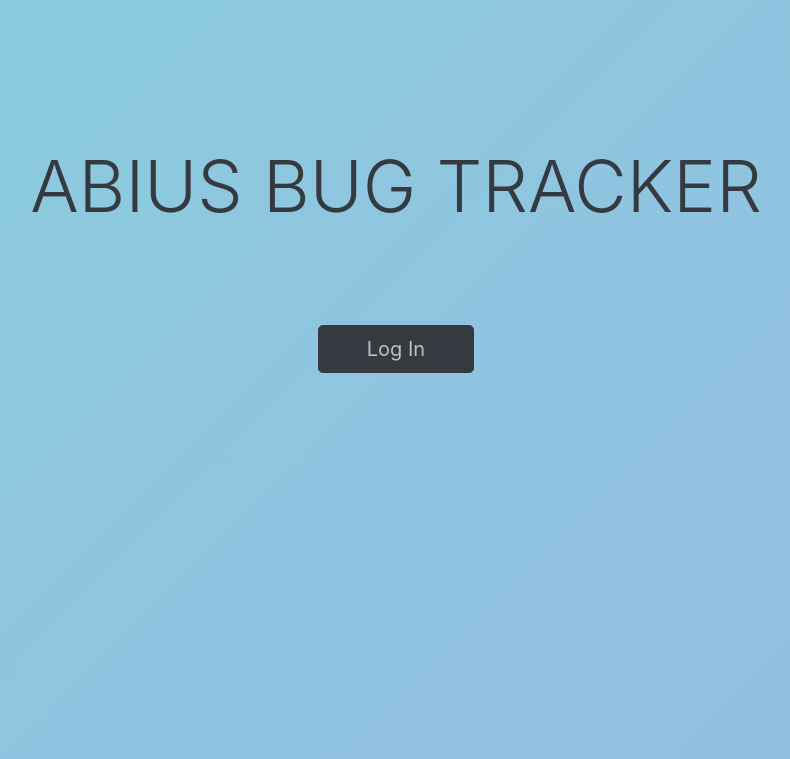
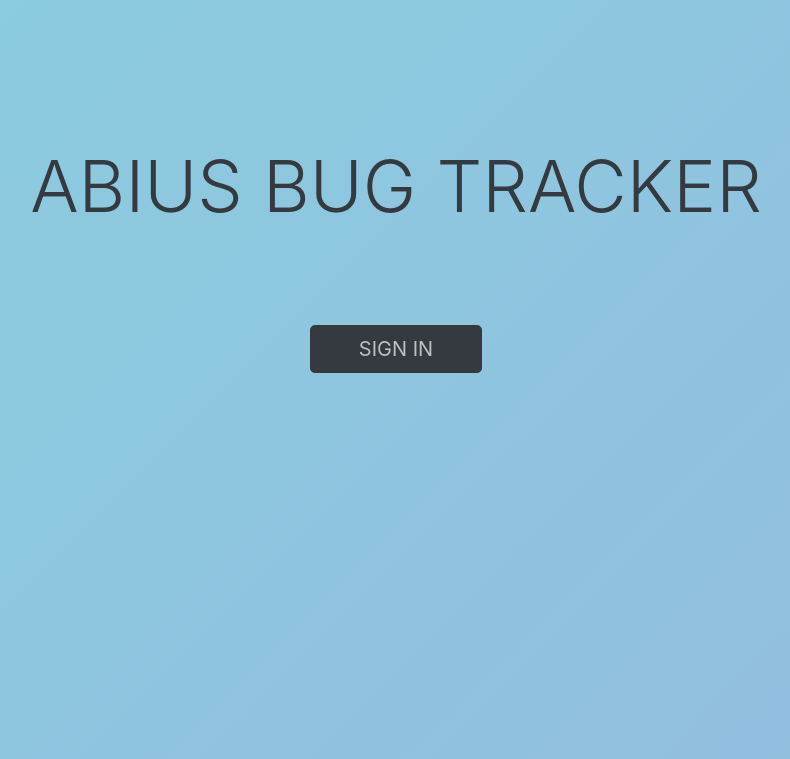
Before and after one commit to devmegan/abius, a Django app: page / in a window 1280 px wide. Shown: the part 49-808 px from the top of the page, without its empty margins (244-1034 px from the left). Run offline with Django 3.2, Linux system fonts and the light colour scheme; some libraries are stand-ins or nearby versions.

Commit message:
adding user/sign in links

```diff
--- a/home/templates/home/index.html
+++ b/home/templates/home/index.html
@@ -6,7 +6,7 @@
             <h1 class="text-dark text-uppercase display-3">ABIUS Bug Tracker</h1>
         </div>
        <div class="pt-5">
-            <button class="btn btn-dark btn-lg px-5">Log In</button>
+            <button class="btn btn-dark btn-lg px-5 text-uppercase">Sign In</button>
         </div>
     </div>
 {% endblock %}
--- a/templates/base.html
+++ b/templates/base.html
@@ -12,8 +12,12 @@
 </head>
 <body>
     <nav class="navbar navbar-dark bg-dark d-flex justify-content-between">
-        <a class="bg-light rounded px-2 py-1 brand-bg text-dark link-dark" href="{% url 'index' %}"><i class="fas fa-bug"></i><b> ABIUS</b></span>
-         <a class="ml-auto link-silver text-uppercase" href="{% url 'bugs' %}">All Bugs</a>
+        <a class="bg-light rounded px-2 py-1 brand-bg text-dark link-dark" href="{% url 'index' %}"><i class="fas fa-bug"></i><b> ABIUS</b></a>
+        {% if user %}
+        <a class="ml-auto link-silver text-uppercase" href="{% url 'bugs' %}">All Bugs</a>
+        {% else %}
+        <a class="ml-auto link-silver text-uppercase" href="#">Sign In</a>
+        {% endif %}
     </nav>
     <section id="main-container" class="brand-bg particles-js">
     {% block content %}
```
